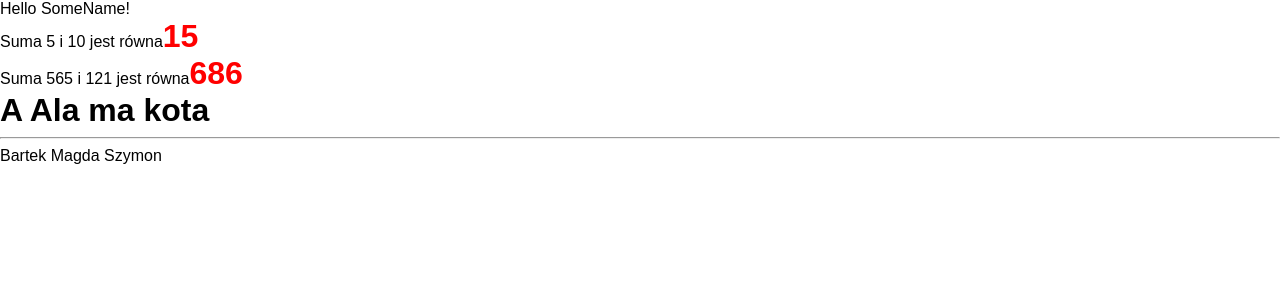
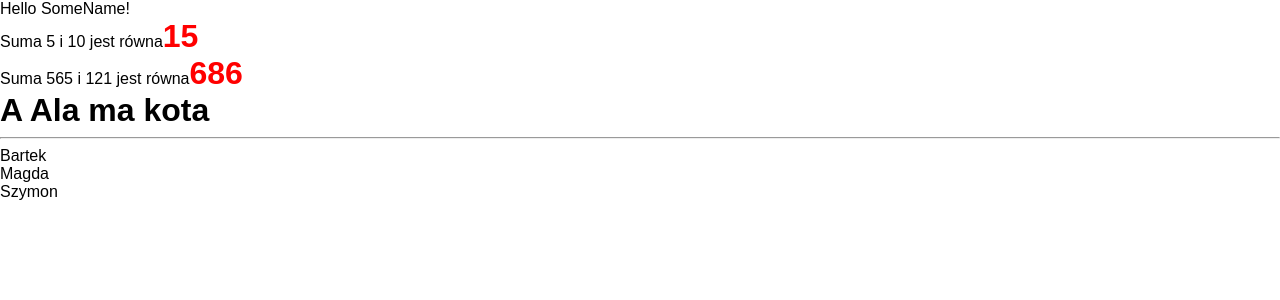
Before and after one commit to madzia89/firstReact, a React (Create React App) app: page / in a window 1280 px wide. Shown: the top 300 px of the page. Built offline with nearby package versions, Linux system fonts and the light colour scheme; the HTML template or start-up script is replaced by a standard one.

Commit message:
add multipe elements from an array into a div git push origin master "

```diff
--- a/src/components/MappingArray.js
+++ b/src/components/MappingArray.js
@@ -1,10 +1,18 @@
 import React from 'react'
 
-const names = ['Bartek ', 'Magda ', 'Szymon ']
-const MappingArray = (props) => (
+const names = ['Bartek', 'Magda', 'Szymon']
 
-    <div>{names}</div>
+//poniższy div jest tablicą która zawiera elementy JSX dlatego musimy dodać klucze
+const divs = [
+        <div key={1}>{names[0]}</div>,
+        <div key={2}>{names[1]}</div>,
+        <div key={3}>{names[2]}</div>
+]
 
+const MappingArray = () => (
+    <div>
+        {divs}
+    </div>
 )
 
 export default MappingArray
```
